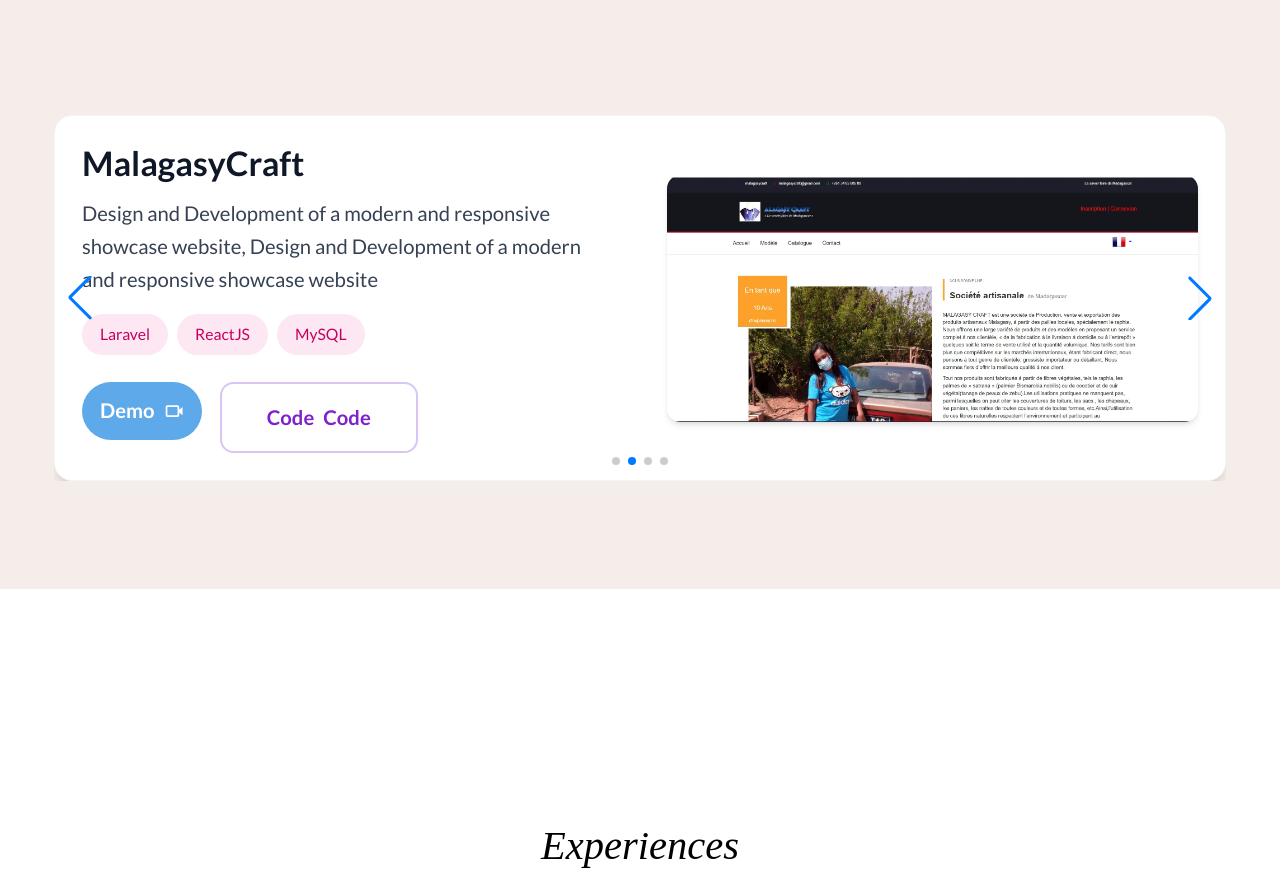
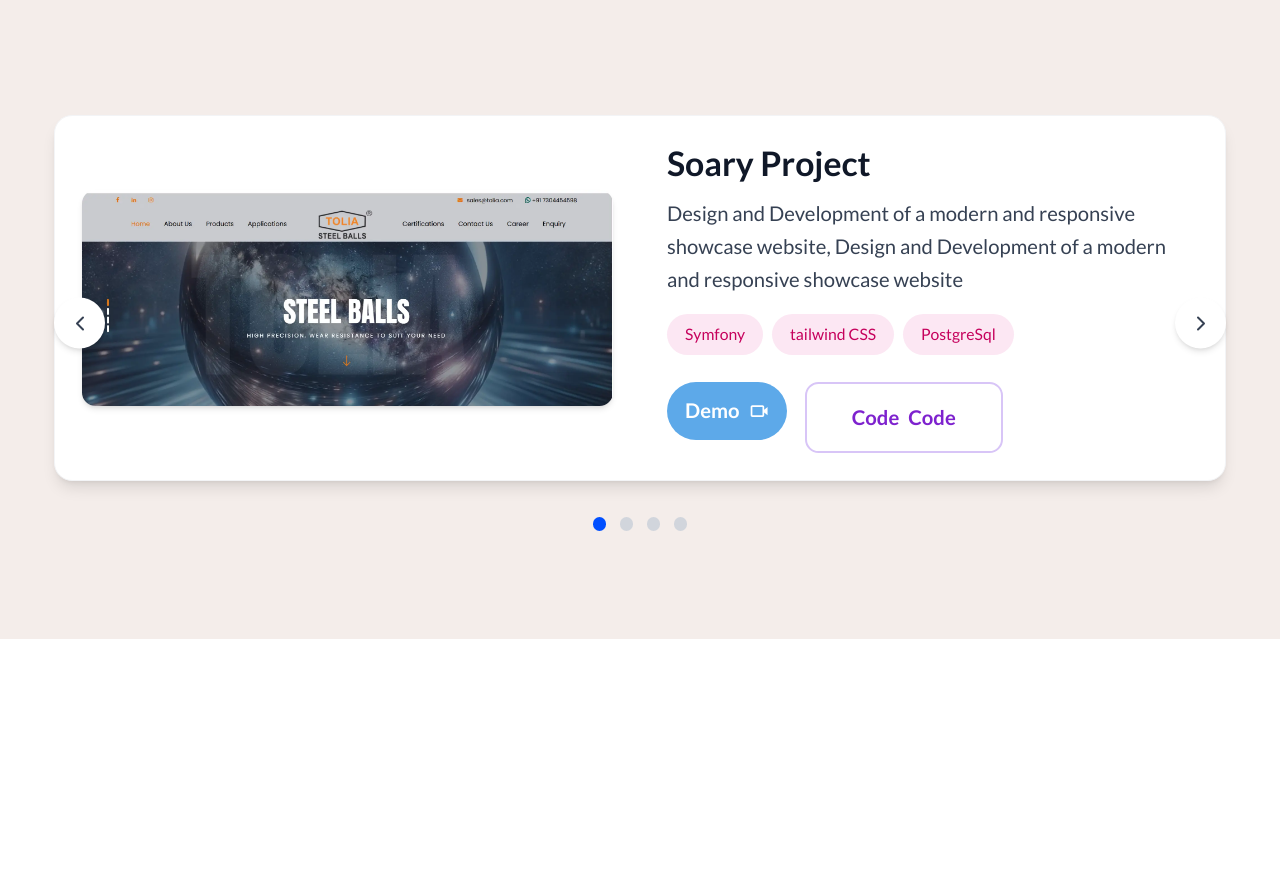
Before and after one commit to FabieRv/myportfolio, a React (Vite) app: page / in a window 1280 px wide. Shown: the part 3053-3934 px from the top of the page. Built offline with nearby package versions, Linux system fonts and the light colour scheme; a web font is replaced by a local one.

Commit message:
[dyad] Removed carousel and added custom navigation with dots to projects section - wrote 2 file(s)

```diff
--- a/package.json
+++ b/package.json
@@ -21,7 +21,6 @@
     "react-icons": "^5.5.0",
     "react-router": "^7.10.0",
     "react-router-dom": "^7.10.0",
-    "swiper": "^12.0.3",
     "tailwind-merge": "^3.4.0",
     "tailwindcss": "^4.1.17"
   },
--- a/src/components/Pages/projet/Project.tsx
+++ b/src/components/Pages/projet/Project.tsx
@@ -3,16 +3,26 @@
 import Container from "../../common/Container";
 import Title from "../../common/Title";
 import { projets } from "../../../constant/index";
-import ProjectItem from "./ProjectItem"; // Import the new ProjectItem component
-import { Swiper, SwiperSlide } from "swiper/react";
-import { Navigation, Pagination, Autoplay } from "swiper/modules";
-
-// Import Swiper styles
-import "swiper/css";
-import "swiper/css/navigation";
-import "swiper/css/pagination";
+import ProjectItem from "./ProjectItem";
+import { useState } from "react";
+import { ChevronLeft, ChevronRight } from "lucide-react"; // For navigation arrows
 
 function Project() {
+  const [currentProjectIndex, setCurrentProjectIndex] = useState(0);
+  const totalProjects = projets.length;
+
+  const handleNext = () => {
+    setCurrentProjectIndex((prevIndex) => (prevIndex + 1) % totalProjects);
+  };
+
+  const handlePrev = () => {
+    setCurrentProjectIndex(
+      (prevIndex) => (prevIndex - 1 + totalProjects) % totalProjects
+    );
+  };
+
+  const currentProject = projets[currentProjectIndex];
+
   return (
     <section id="Projects" className="py-16 lg:py-24 bg-[#F4EDEA]">
       <Container>
@@ -20,25 +30,43 @@ function Project() {
           <Title label="My Projects"></Title>
         </div>
 
-        <Swiper
-          modules={[Navigation, Pagination, Autoplay]}
-          spaceBetween={30}
-          slidesPerView={1}
-          navigation
-          pagination={{ clickable: true }}
-          autoplay={{
-            delay: 5000,
-            disableOnInteraction: false,
-          }}
-          loop={true}
-          className="mySwiper"
-        >
-          {projets.map((project, index) => (
-            <SwiperSlide key={project.id}>
-              <ProjectItem project={project} isReversed={index % 2 !== 0} />
-            </SwiperSlide>
-          ))}
-        </Swiper>
+        <div className="relative">
+          {/* Project Item */}
+          <ProjectItem
+            project={currentProject}
+            isReversed={currentProjectIndex % 2 !== 0}
+          />
+
+          {/* Navigation Arrows */}
+          <button
+            onClick={handlePrev}
+            className="absolute left-0 top-1/2 -translate-y-1/2 bg-white p-3 rounded-full shadow-md hover:bg-gray-100 transition-colors z-10 hidden lg:block"
+            aria-label="Previous project"
+          >
+            <ChevronLeft size={24} className="text-gray-700" />
+          </button>
+          <button
+            onClick={handleNext}
+            className="absolute right-0 top-1/2 -translate-y-1/2 bg-white p-3 rounded-full shadow-md hover:bg-gray-100 transition-colors z-10 hidden lg:block"
+            aria-label="Next project"
+          >
+            <ChevronRight size={24} className="text-gray-700" />
+          </button>
+
+          {/* Pagination Dots */}
+          <div className="flex justify-center gap-3 mt-8">
+            {projets.map((_, index) => (
+              <button
+                key={index}
+                onClick={() => setCurrentProjectIndex(index)}
+                className={`w-3 h-3 rounded-full transition-colors duration-300 ${
+                  index === currentProjectIndex ? "bg-primary" : "bg-gray-300 hover:bg-gray-400"
+                }`}
+                aria-label={`Go to project ${index + 1}`}
+              ></button>
+            ))}
+          </div>
+        </div>
       </Container>
     </section>
   );
```
